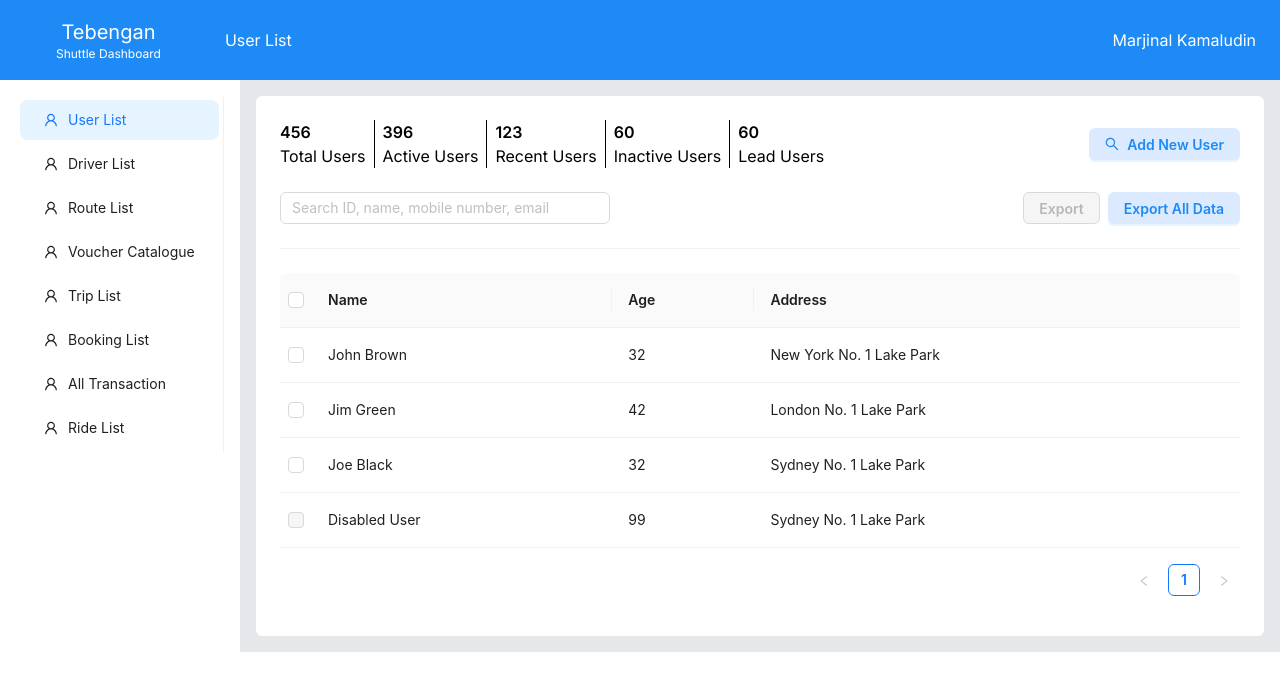
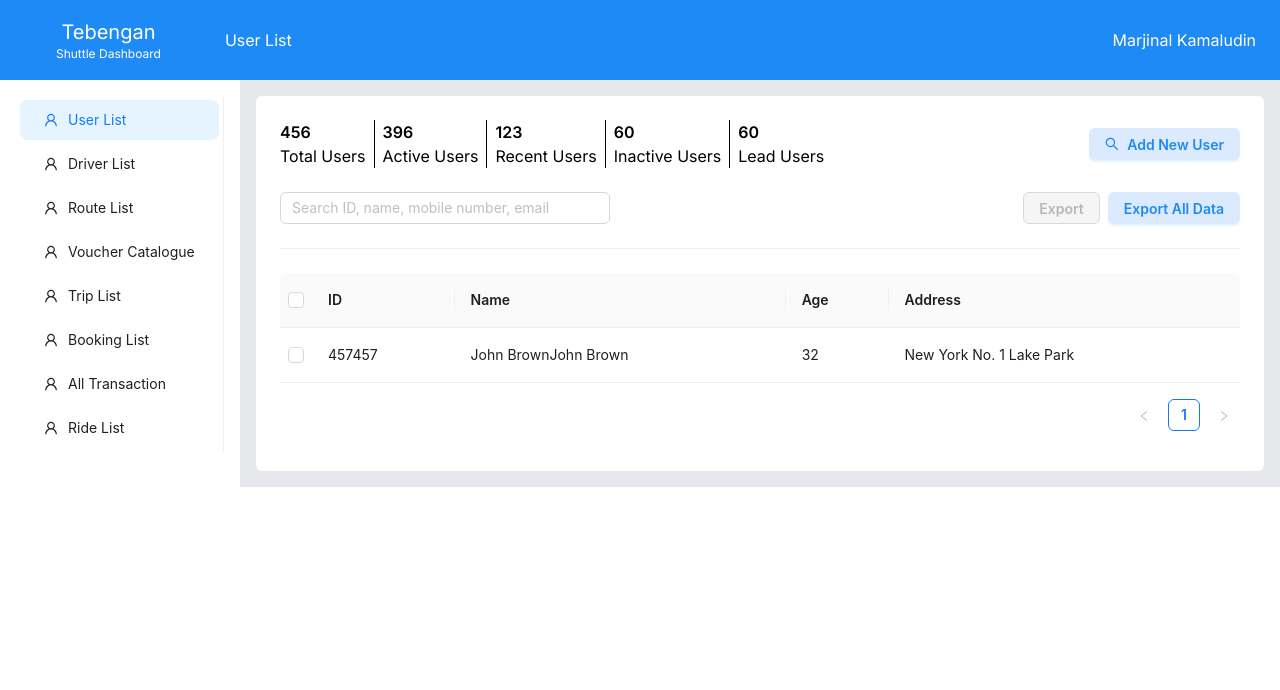
Before and after one commit to kanzff/tebengan, a Next.js app: page / in a window 1280 px wide. Shown: the top 690 px of the page. Built offline with nearby package versions, Linux system fonts and the light colour scheme.

Commit message:
fix table

```diff
--- a/components/ContentTable.tsx
+++ b/components/ContentTable.tsx
@@ -5,7 +5,12 @@ import { Divider, Radio, Table } from 'antd';
 import type { ColumnsType } from 'antd/es/table';
 
 interface DataType {
-  key: React.Key;
+  id: {
+    user_id: string,
+    employee_id?: string,
+    created_at: string,
+    first_login_at?: string
+  };
   name: string;
   age: number;
   address: string;
@@ -13,9 +18,24 @@ interface DataType {
 
 const columns: ColumnsType<DataType> = [
   {
+    title: 'ID',
+    dataIndex: 'id',
+    render: (id: any) => (
+      <div>
+        <a>{id.user_id}</a>
+        <a>{id.user_id}</a>
+      </div>
+    )
+  },
+  {
     title: 'Name',
     dataIndex: 'name',
-    render: (text: string) => <a>{text}</a>,
+    render: (text: string) => (
+      <div>
+        <a>{text}</a>
+        <a>{text}</a>
+      </div>
+    )
   },
   {
     title: 'Age',
@@ -27,67 +47,72 @@ const columns: ColumnsType<DataType> = [
   },
 ];
 
-const columns2: ColumnsType<DataType> = [
-  {
-    title: 'ID',
-    dataIndex: 'id',
-    render: (text: string) => <a>{text}</a>,
-  },
-  {
-    title: 'Status',
-    dataIndex: 'status',
-  },
-  {
-    title: 'Name',
-    dataIndex: 'name',
-  },
-  {
-    title: 'Contact',
-    dataIndex: 'contact',
-  },
-  {
-    title: 'Adress',
-    dataIndex: 'adress',
-  },
-  {
-    title: 'Trip',
-    dataIndex: 'trip',
-  },
-  {
-    title: 'Voucher',
-    dataIndex: 'name',
-  },
-  {
-    title: 'Action',
-    dataIndex: 'action',
-  },
-];
+// const columns2: ColumnsType<DataType> = [
+//   {
+//     title: 'ID',
+//     dataIndex: 'id',
+//     render: (text: string) => <a>{text}</a>,
+//   },
+//   {
+//     title: 'Status',
+//     dataIndex: 'status',
+//   },
+//   {
+//     title: 'Name',
+//     dataIndex: 'name',
+//   },
+//   {
+//     title: 'Contact',
+//     dataIndex: 'contact',
+//   },
+//   {
+//     title: 'Adress',
+//     dataIndex: 'adress',
+//   },
+//   {
+//     title: 'Trip',
+//     dataIndex: 'trip',
+//   },
+//   {
+//     title: 'Voucher',
+//     dataIndex: 'name',
+//   },
+//   {
+//     title: 'Action',
+//     dataIndex: 'action',
+//   },
+// ];
 
 const data: DataType[] = [
   {
-    key: '1',
+    id: {
+      user_id: '457',
+      employee_id: 'BAS-51243',
+      created_at: '9 Jun 2022',
+      first_login_at: '22 Nov 2022'
+    },
     name: 'John Brown',
     age: 32,
     address: 'New York No. 1 Lake Park',
   },
-  {
-    key: '2',
-    name: 'Jim Green',
-    age: 42,
-    address: 'London No. 1 Lake Park',
-  },
-  {
-    key: '3',
-    name: 'Joe Black',
-    age: 32,
-    address: 'Sydney No. 1 Lake Park',
-  },
-  {
-    key: '4',
-    name: 'Disabled User',
-    age: 99,
-    address: 'Sydney No. 1 Lake Park',
-  },
+  // {
+  //   key: '2',
+  //   name: 'Jim Green',
+  //   age: 42,
+  //   address: 'London No. 1 Lake Park',
+  // },
+  // {
+  //   key: '3',
+  //   name: 'Joe Black',
+  //   age: 32,
+  //   address: 'Sydney No. 1 Lake Park',
+  // },
+  // {
+  //   key: '4',
+  //   name: 'Disabled User',
+  //   age: 99,
+  //   address: 'Sydney No. 1 Lake Park',
+  // },
 ];
 
 // rowSelection object indicates the need for row selection
--- a/data/tableData.ts
+++ b/data/tableData.ts
@@ -1,4 +1,4 @@
-interface DataType {
+export interface DataType {
     id: {
         user_id: string,
         employee_id?: string,
@@ -28,7 +28,7 @@ interface DataType {
     voucher?: string
 }
 
-const data: DataType[] = [
+export const tableData: DataType[] = [
     {
         id: {
             user_id: '457',
```
